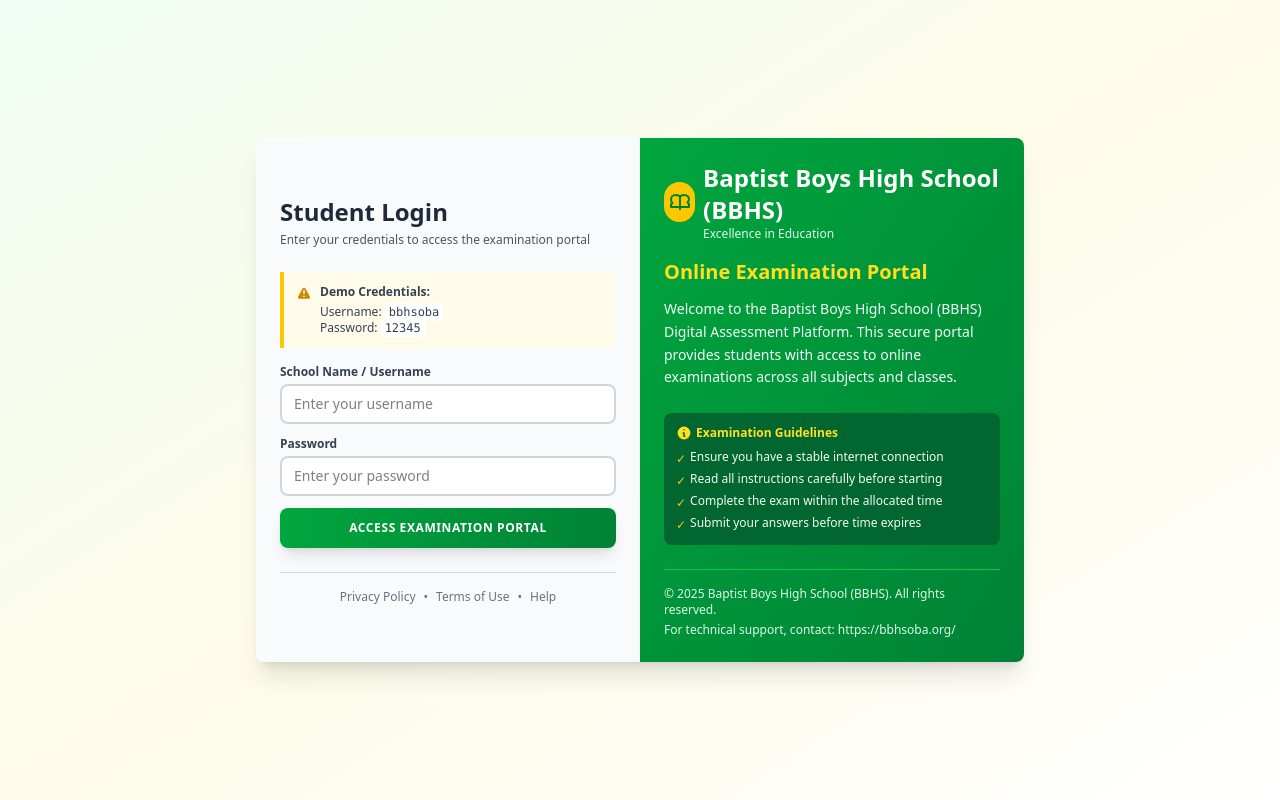
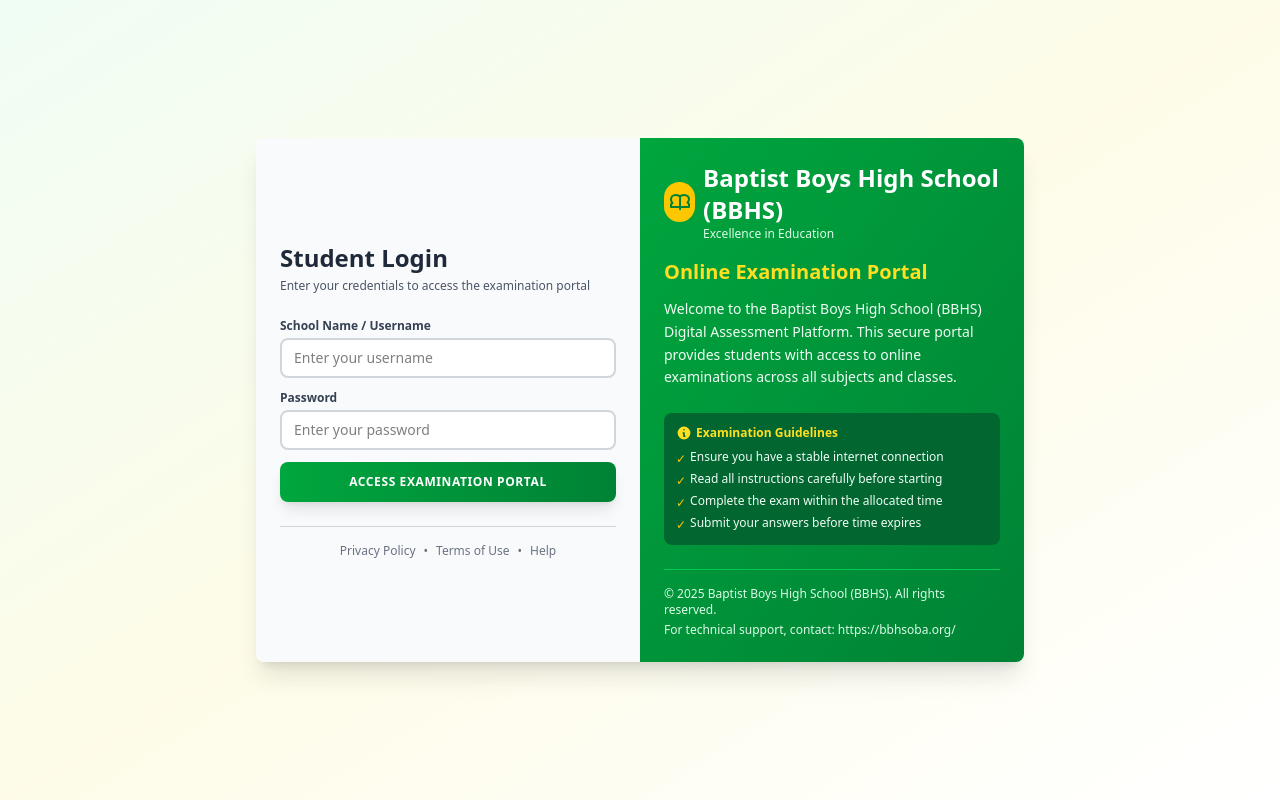
Before and after one commit to EverbestDev/bbhsoba-portal, a React (Vite) app: page / in a window 1280 px wide. Built offline with nearby package versions, Linux system fonts and the light colour scheme.

Commit message:
i added a loading before seein the website and loggin.. loading

```diff
--- a/src/App.jsx
+++ b/src/App.jsx
@@ -5,6 +5,7 @@
 import ExamPage from "./Components/ExamPage";
 
 export default function App() {
+  const [loading, setLoading] = useState(true);
   const [isLoggedIn, setIsLoggedIn] = useState(
     () => JSON.parse(localStorage.getItem("isLoggedIn")) || false
   );
@@ -17,6 +18,11 @@
   const [currentStep, setCurrentStep] = useState(
     () => localStorage.getItem("currentStep") || "login"
   );
+
+  useEffect(() => {
+    const timer = setTimeout(() => setLoading(false), 3000);
+    return () => clearTimeout(timer);
+  }, []);
 
   useEffect(() => {
     localStorage.setItem("isLoggedIn", JSON.stringify(isLoggedIn));
@@ -34,6 +40,17 @@
   useEffect(() => {
     localStorage.setItem("currentStep", currentStep);
   }, [currentStep]);
+
+  if (loading) {
+    return (
+      <div className="flex justify-center items-center min-h-screen bg-white">
+        <div className="relative">
+          <div className="animate-spin rounded-full h-16 w-16 border-4 border-emerald-200"></div>
+          <div className="animate-spin rounded-full h-16 w-16 border-t-4 border-emerald-600 absolute top-0"></div>
+        </div>
+      </div>
+    );
+  }
 
   if (!isLoggedIn) {
     if (currentStep !== "login") setCurrentStep("login");
--- a/src/Components/ExamPage.jsx
+++ b/src/Components/ExamPage.jsx
@@ -296,7 +296,7 @@
                 onClick={onBack}
                 className="w-full bg-green-600 hover:bg-green-700 text-white py-4 rounded-lg font-bold uppercase tracking-wide transition shadow-md"
               >
-                Return to Dashboard
+                Logout
               </button>
             </div>
           </div>
--- a/src/Components/LoginPage.jsx
+++ b/src/Components/LoginPage.jsx
@@ -4,12 +4,20 @@
   const [schoolName, setSchoolName] = useState("");
   const [password, setPassword] = useState("");
   const [error, setError] = useState("");
+  const [loading, setLoading] = useState(false);
 
   const handleSubmit = (e) => {
     e.preventDefault();
-    if (schoolName.toLowerCase() === "bbhsoba" && password === "12345") {
-      onLogin();
-    } else setError("Invalid School Name or Password");
+    setError("");
+    setLoading(true);
+    setTimeout(() => {
+      if (schoolName.toLowerCase() === "bbhsoba" && password === "12345") {
+        onLogin();
+      } else {
+        setError("Invalid School Name or Password");
+        setLoading(false);
+      }
+    }, 4000);
   };
 
   return (
@@ -26,37 +34,6 @@
               </p>
             </div>
 
-            <div className="bg-yellow-50 border-l-4 border-yellow-400 p-3 mb-4 rounded-r text-xs">
-              <div className="flex items-start space-x-2">
-                <svg
-                  className="w-4 h-4 text-yellow-600 flex-shrink-0 mt-0.5"
-                  fill="currentColor"
-                  viewBox="0 0 20 20"
-                >
-                  <path
-                    fillRule="evenodd"
-                    d="M8.257 3.099c.765-1.36 2.722-1.36 3.486 0l5.58 9.92c.75 1.334-.213 2.98-1.742 2.98H4.42c-1.53 0-2.493-1.646-1.743-2.98l5.58-9.92zM11 13a1 1 0 11-2 0 1 1 0 012 0zm-1-8a1 1 0 00-1 1v3a1 1 0 002 0V6a1 1 0 00-1-1z"
-                    clipRule="evenodd"
-                  />
-                </svg>
-                <div className="text-xs text-gray-700">
-                  <p className="font-semibold mb-1">Demo Credentials:</p>
-                  <p>
-                    Username:{" "}
-                    <span className="font-mono bg-white px-1 py-0.5 rounded">
-                      bbhsoba
-                    </span>
-                  </p>
-                  <p>
-                    Password:{" "}
-                    <span className="font-mono bg-white px-1 py-0.5 rounded">
-                      12345
-                    </span>
-                  </p>
-                </div>
-              </div>
-            </div>
-
             <form onSubmit={handleSubmit} className="space-y-3">
               <div>
                 <label className="block text-xs font-semibold text-gray-700 mb-1">
@@ -69,6 +46,7 @@
                   onChange={(e) => setSchoolName(e.target.value)}
                   className="w-full px-3 py-2 border-2 border-gray-300 rounded-lg outline-none transition duration-200 focus:border-green-500 focus:ring-2 focus:ring-green-200 bg-white text-sm"
                   required
+                  disabled={loading}
                 />
               </div>
 
@@ -83,6 +61,7 @@
                   onChange={(e) => setPassword(e.target.value)}
                   className="w-full px-3 py-2 border-2 border-gray-300 rounded-lg outline-none transition duration-200 focus:border-green-500 focus:ring-2 focus:ring-green-200 bg-white text-sm"
                   required
+                  disabled={loading}
                 />
               </div>
 
@@ -107,9 +86,14 @@
 
               <button
                 type="submit"
-                className="w-full bg-gradient-to-r from-green-600 to-green-700 hover:from-green-700 hover:to-green-800 text-white py-3 rounded-lg font-bold text-xs uppercase tracking-wider transition duration-200 shadow-lg hover:shadow-xl transform hover:-translate-y-0.5"
+                disabled={loading}
+                className={`w-full ${
+                  loading
+                    ? "bg-green-400 cursor-not-allowed"
+                    : "bg-gradient-to-r from-green-600 to-green-700 hover:from-green-700 hover:to-green-800"
+                } text-white py-3 rounded-lg font-bold text-xs uppercase tracking-wider transition duration-200 shadow-lg hover:shadow-xl transform hover:-translate-y-0.5`}
               >
-                Access Examination Portal
+                {loading ? "Logging in..." : "Access Examination Portal"}
               </button>
             </form>
 
```
